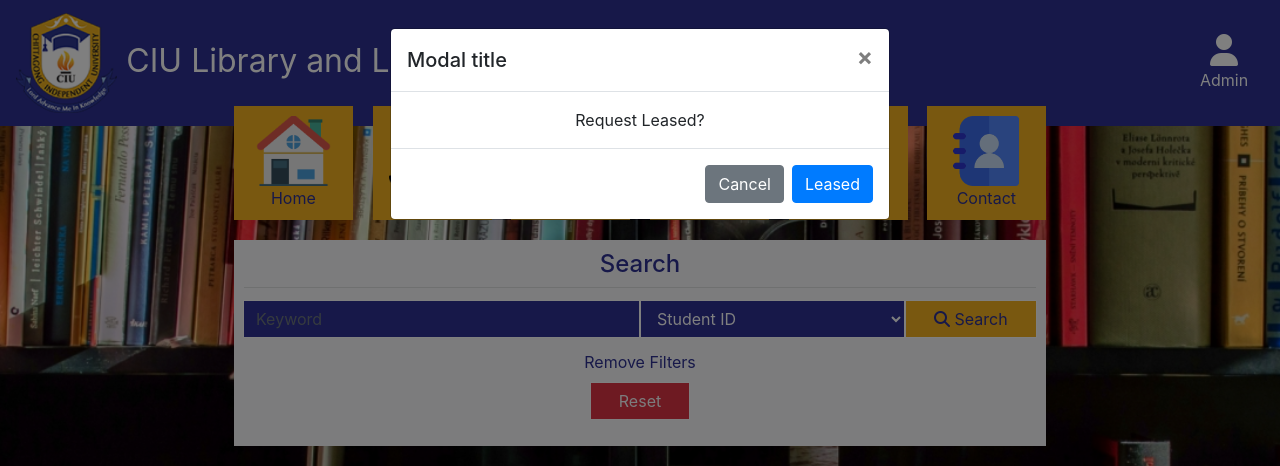
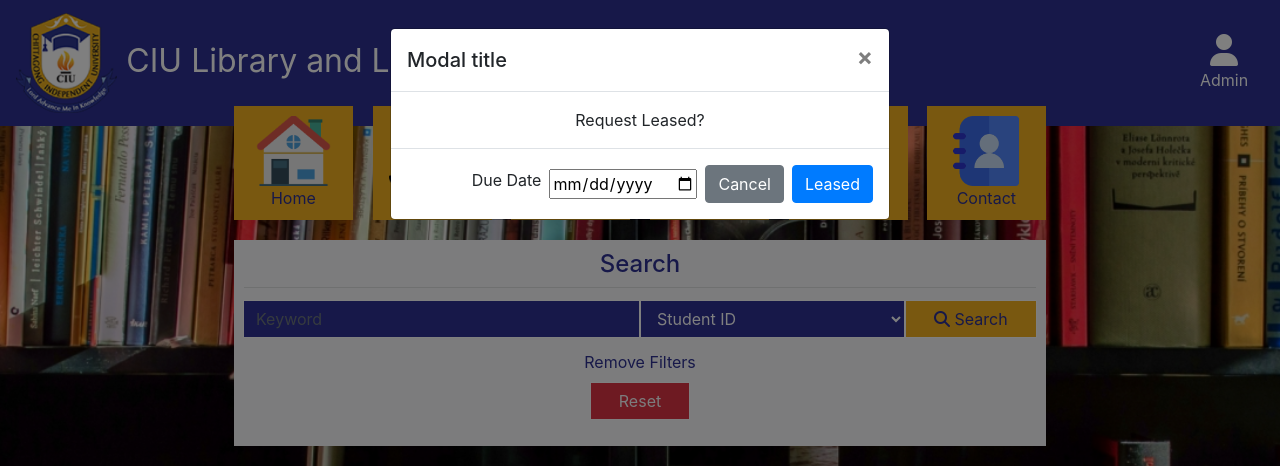
Before and after one commit to Shadman77/ciu_library_final, a PHP site: page /view_requests.php in a window 1280 px wide, after a click on "Leased". Shown: the top 466 px of the page. Run offline with PHP 8.4, Linux system fonts and the light colour scheme; the visitor is signed in with stand-in values (Sample User, id 1); data that the repository does not hold is empty; some libraries are stand-ins or nearby versions.

Commit message:
More Progress

```diff
--- a/templates/view_requests_page.php
+++ b/templates/view_requests_page.php
@@ -136,12 +136,13 @@
                             <div class="modal-body">
                                 Request Leased?
                             </div>
-                            <div class="modal-footer">
+                            <form method="post" action="view_requests.php" class="modal-footer">
+                                <input name="id" type="hidden" value="<?php echo $results[$i]->id; ?>">
+                                <label for="due_date">Due Date</label>
+                                <input name="due_date" type="date" placeholder="Due Date" required>
                                 <button type="button" class="btn btn-secondary" data-dismiss="modal">Cancel</button>
-                                <a href="<?php echo 'view_requests.php?id=' . $results[$i]->id . '&leased=true'; ?>" class="btn btn-primary">
-                                    Leased
-                                </a>
-                            </div>
+                                <input name="leased" type="submit" value="Leased" class="btn btn-primary">
+                            </form>
                         </div>
                     </div>
                 </div>
--- a/view_requests.php
+++ b/view_requests.php
@@ -46,18 +46,21 @@ if (isset($_SESSION['student_id']) || isset($_SESSION['admin_id'])) {
         }
     }
 
-    /**Leased *///WE NEED TO USED POST METHOD FOR THIS AND ALSO DUE DATE
-    if (isset($_GET['leased']) && isset($_GET['id'])) {
+    /**Leased */
+    if (isset($_POST['leased']) && isset($_POST['id'])) {
         //Get the request in question first
         $request = new Request;
-        $singleRequest = $request->getSingleRequest($_GET['id']);
+        $singleRequest = $request->getSingleRequest($_POST['id']);
 
         if (!$singleRequest) {
             redirect('index.php', 'Something went wrong.' . 'error');
         }
 
         //First we delete the request
-        if ($request->deleteRequest($_GET['id'])) {
+        if ($request->deleteRequest($_POST['id'])) {
+            if (isset($_SESSION['viewRequestsResult'])) {
+                unset($_SESSION['viewRequestsResult']);
+            }
             //Get in the book in question
             $record = new Record;
             $book = $record->getSingleBook($singleRequest->isbn);
@@ -67,7 +70,12 @@ if (isset($_SESSION['student_id']) || isset($_SESSION['admin_id'])) {
                     if (isset($_SESSION['leaseResults'])) {
                         unset($_SESSION['leaseResults']);
                     }
+                    redirect('view_requests.php', 'Successfully Updated.', 'success');
+                } else {
+                    redirect('index.php', 'Something went wrong.' . 'error');
                 }
+            } else {
+                redirect('index.php', 'Something went wrong.' . 'error');
             }
         } else {
             redirect('index.php', 'Something went wrong.' . 'error');
```
